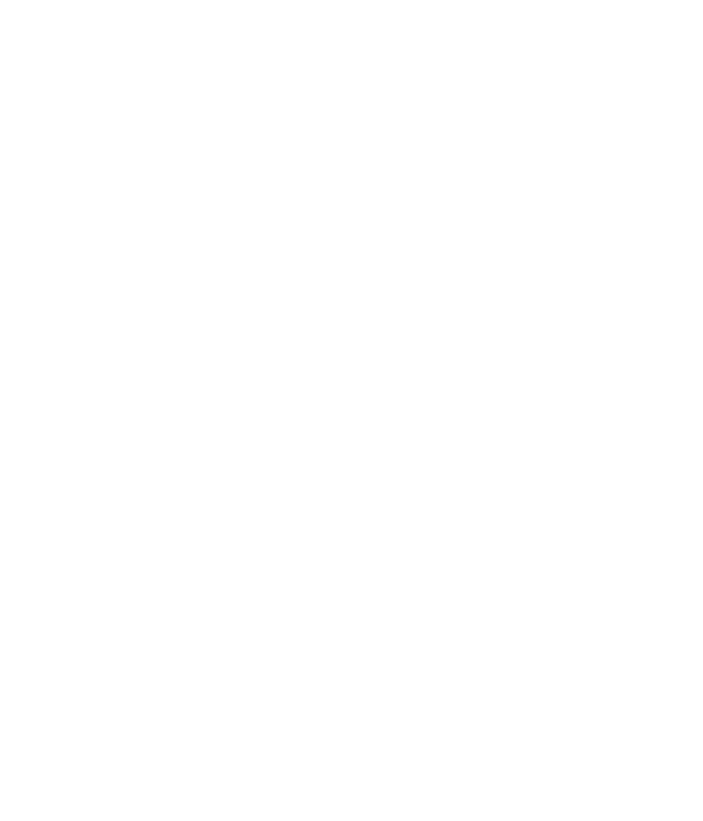
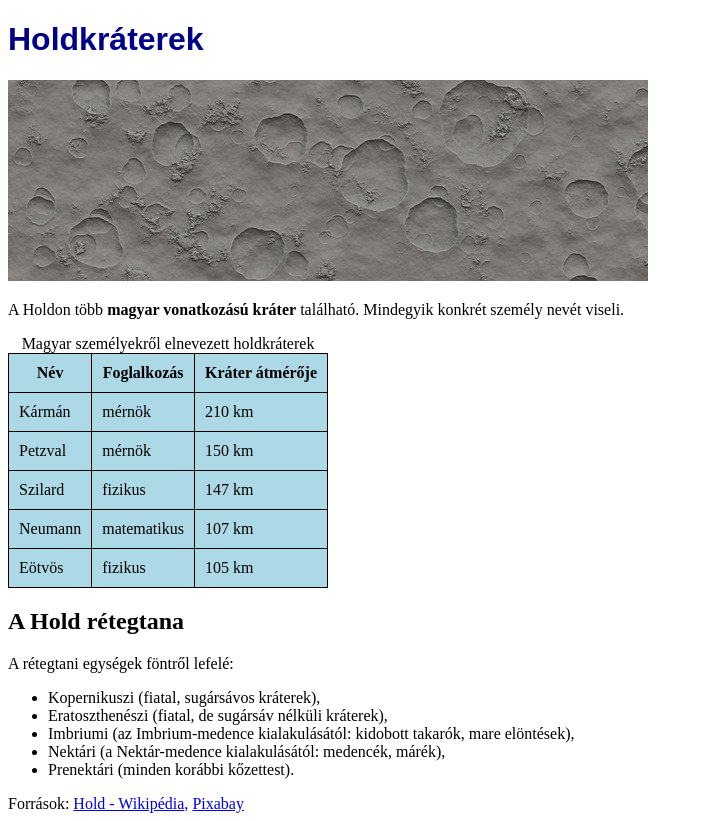
Before and after one commit to danielszamalk/holdeiru240925, a plain HTML site: page index.html in a window 1280 px wide. Shown: the whole page, without its empty margins (0-703 px from the left). Before the commit the page ends 800 px from the top, so only its background shows below. Drawn offline with Linux system fonts and the light colour scheme.

Commit message:
html kesz

```diff
--- a/index.html
+++ b/index.html
@@ -4,10 +4,73 @@
 <head>
     <meta charset="UTF-8">
     <link rel="stylesheet" href="stilus.css">
-    <title></title>
+    <title>Holdkráterek</title>
+    <meta name="keywords" content="hold, holdjáró">
+    <meta name="description" content="Az oldal a holdról szól.">
+    <meta name="author" content="Mezei Dániel">
+    <meta name="viewport" content="width=device-width, initial-scale=1.0">
 </head>
 
 <body>
+    <header>
+        <h1 style="font-family:sans-serif; color:darkblue">Holdkráterek</h1>
+        <img src="kraterek.jpg" alt="Holdkráterekről készült fotó">
+    </header>
+    <main>
+        <p>A Holdon több <b>magyar vonatkozású kráter</b> található. Mindegyik konkrét személy nevét viseli.</p>
+
+
+        <table style="background-color:lightblue;">
+            <caption>Magyar személyekről elnevezett holdkráterek</caption>
+            <tr>
+                <th>Név</th>
+                <th>Foglalkozás</th>
+                <th>Kráter átmérője</th>
+            </tr>
+            <tr>
+                <td>Kármán</td>
+                <td>mérnök</td>
+                <td>210 km</td>
+            </tr>
+            <tr>
+                <td>Petzval</td>
+                <td>mérnök</td>
+                <td>150 km</td>
+            </tr>
+            <tr>
+                <td>Szilard</td>
+                <td>fizikus</td>
+                <td>147 km</td>
+            </tr>
+            <tr>
+                <td>Neumann</td>
+                <td>matematikus</td>
+                <td>107 km</td>
+            </tr>
+            <tr>
+                <td>Eötvös</td>
+                <td>fizikus</td>
+                <td>105 km</td>
+            </tr>
+        </table>
+
+        <h2>A Hold rétegtana</h2>
+        <p>A rétegtani egységek föntről lefelé:</p>
+
+        <ul>
+            <li>Kopernikuszi (fiatal, sugársávos kráterek),</li>
+            <li>Eratoszthenészi (fiatal, de sugársáv nélküli kráterek),</li>
+            <li>Imbriumi (az Imbrium-medence kialakulásától: kidobott takarók, mare elöntések),</li>
+            <li>Nektári (a Nektár-medence kialakulásától: medencék, márék),</li>
+            <li>Prenektári (minden korábbi kőzettest).</li>
+        </ul>
+    </main>
+    <footer>
+        Források:
+        <a href="https://hu.wikipedia.org/wiki/Hold"target="_blank" >Hold - Wikipédia,</a>
+        <a href="https://pixabay.com/hu/illustrations/z%C3%A1szl%C3%B3-fej-hold-kr%C3%A1ter-sz%C3%BCrke-hold-1571994/"target="_blank" >Pixabay</a>
+    </footer>
+
 
 </body>
 
```
